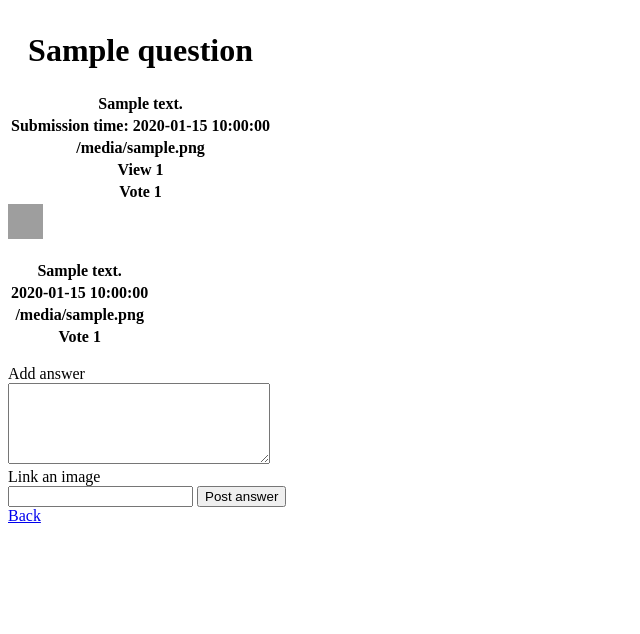
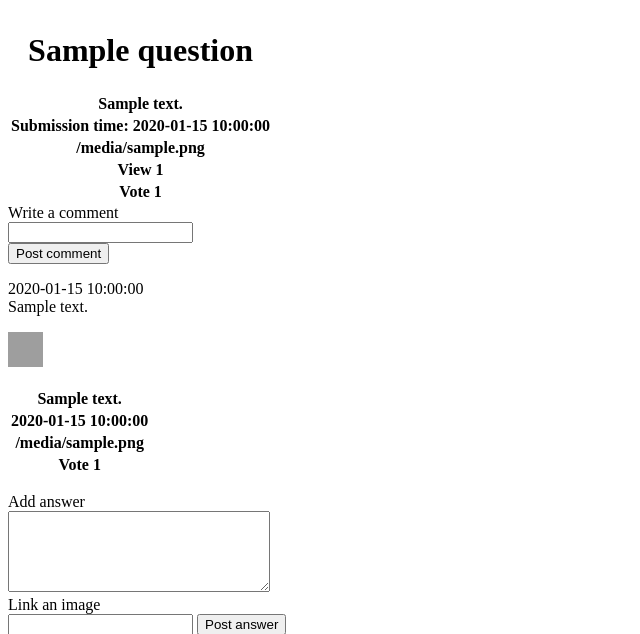
Before and after one commit to BoziDaniel/askmate1.1, a Flask app: page /question/1 in a window 1280 px wide. Shown: the top 634 px of the page, without its empty margins (0-640 px from the left). Run offline with Flask 2, Linux system fonts and the light colour scheme; a database or web service that is not in the repository returns one stand-in record (values such as "Sample title"); lists and menus that the app fills with data are empty; some libraries are stand-ins or nearby versions; grey boxes are pictures that could not be loaded.

Commit message:
implemented add comment, but can't delete comments yet

```diff
--- a/data_manager.py
+++ b/data_manager.py
@@ -104,3 +104,20 @@ def display_latest_questions(cursor):
                     SELECT id ,submission_time , title FROM question ORDER BY submission_time DESC LIMIT 5""")
     latest_questions = cursor.fetchall()
     return latest_questions
+
+
+@cn.connection_handler
+def get_all_comments_to_a_question(cursor, question_id):
+    query = f"""SELECT submission_time, message FROM comment
+            WHERE question_id={question_id}"""
+    cursor.execute(query)
+    comments_to_a_question = cursor.fetchall()
+    return comments_to_a_question
+
+
+@cn.connection_handler
+def add_comment_to_question(cursor, data):
+    query = f"""INSERT INTO comment (question_id, message, submission_time)
+                VALUES ('{data["question_id"]}', '{data["comment"]}',
+                        '{data["submission_time"]}')"""
+    cursor.execute(query)
--- a/server.py
+++ b/server.py
@@ -18,7 +18,8 @@ def route_expand_question(question_id):
     # question["view_number"] = int(question["view_number"]) + 1
     # dm.update_row_in_table("question", question)
     answers_by_question_id = dm.get_answer_by_id(question_id)
-    return render_template('question.html', question=question, answers=answers_by_question_id, question_id=question_id)
+    comments_to_question = dm.get_all_comments_to_a_question(question_id)
+    return render_template('question.html', question=question, answers=answers_by_question_id, question_id=question_id, comments=comments_to_question)
 
 
 @app.route('/question/<question_id>', methods=['POST'])
@@ -42,16 +43,21 @@ def route_add_question():
     return render_template('add_question.html')
 
 
-
 @app.route('/question/<question_id>/delete')
 def route_delete_question(question_id):
     dm.delete_question(question_id)
     return redirect(url_for('route_list'))
 
 
-@app.route('/question/<question_id>/new-comment')
-def comment_question(question_id, ):
-    pass
+@app.route('/question/<question_id>/new-comment', methods=['POST'])
+def route_comment_question(question_id):
+    data = request.form
+    data = dict(data)
+    data = dm.check_current_time(data)
+    dm.add_comment_to_question(data)
+    question_id = question_id
+    return redirect(url_for('route_expand_question', question_id=question_id))
+
 
 @app.route('/latest_questions', methods=['GET', 'POST'])
 def route_latest_questions():
--- a/templates/question.html
+++ b/templates/question.html
@@ -22,11 +22,24 @@
                 <th>Vote {{ que["view_number"] }} </th>
             </tr>
         </table>
+        <form action='{{ url_for('route_comment_question', question_id=question_id) }}' method="POST">
+            <label for="comment">Write a comment</label><br>
+            <input type="text" name="comment" id="comment" minlength="3" required><br>
+            <input type="hidden" name="question_id" value="{{ question_id }}">
+            <input type="submit" value="Post comment"><br>
+        </form>
+    {% endfor %}
+    <p>{% for comment in comments %}
+            {{ comment['submission_time'] }}<br>
+            {{ comment['message'] }}
+        {% endfor %}
+    </p>
 
-    {% endfor %}
     <a href='/question/{{ question_id }}/delete'>
         <img src="https://png.pngtree.com/png-clipart/20190630/original/pngtree-vector-waste-icon-png-image_4147110.jpg"
-             alt="Delete question and all answers" style="width:35px;height:35px;border:0;"></a>
+             alt="Delete question and all answers" style="width:35px;height:35px;border:0;">
+    </a>
+
     <p>
         {% for answer in answers %}
             <table>
@@ -45,7 +58,7 @@
             </table>
         {% endfor %}
     </p>
-    <form action={{ url_for("route_add_answer", question_id=question_id) }} method="POST">
+
     <form action={{ url_for("route_add_answer", question_id=question_id) }} method="POST">
         <label for="answer">Add answer</label><br>
         <textarea name="message" id="answer" ROWS="5" COLS="30" minlength="10" required></textarea><br>
```
Also changed, not shown: templates/new_comment.html (+5 -2 lines). Lines whose indentation alone changed are shown as unchanged.
